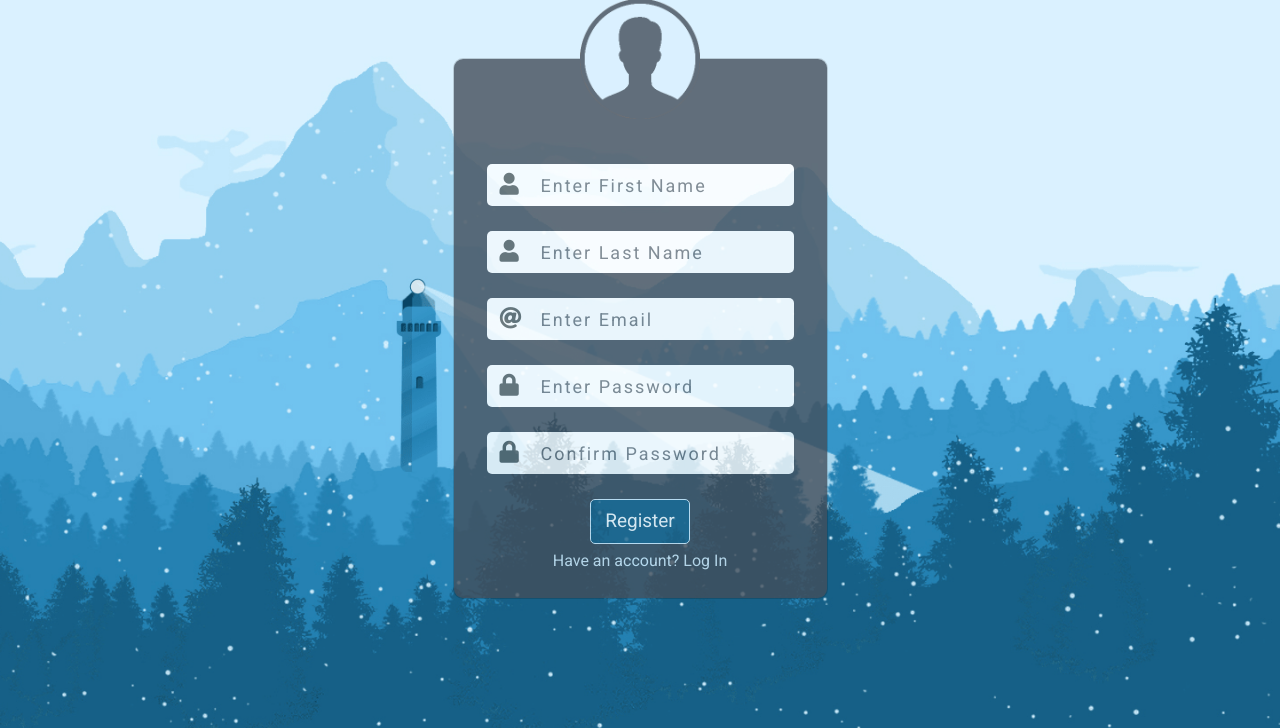
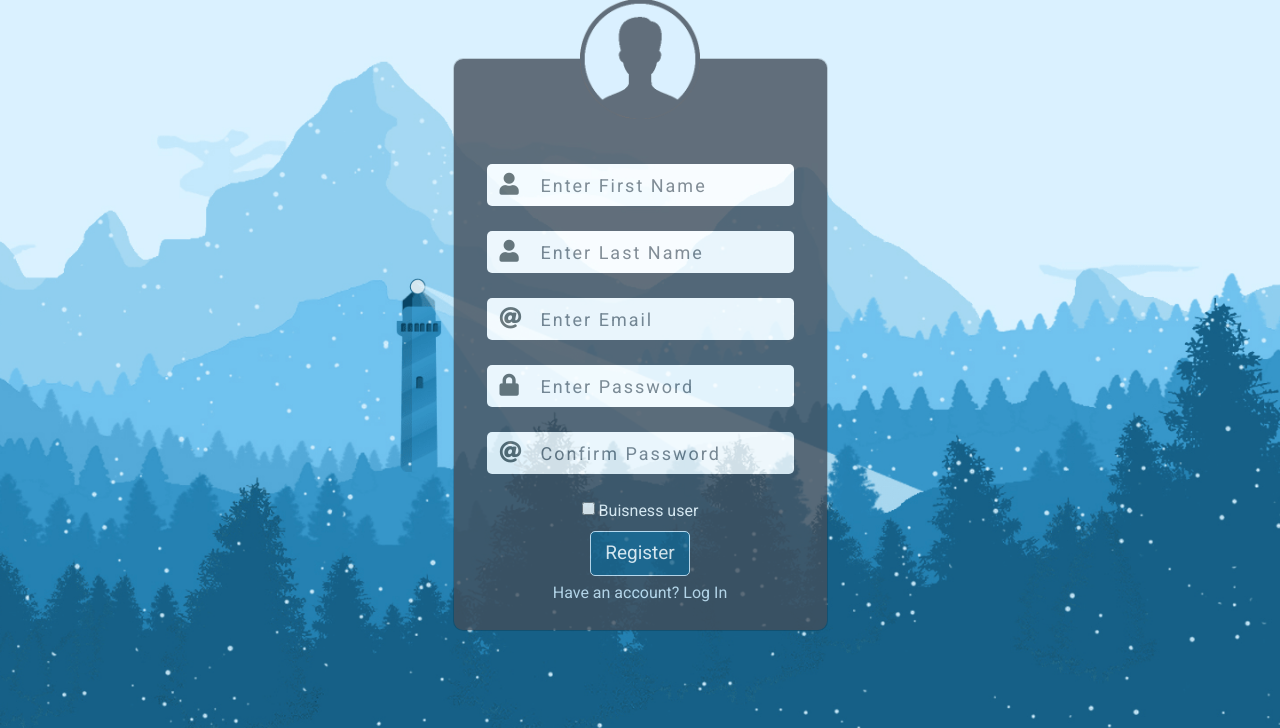
Before and after one commit to ColtonDavies1998/Capstone-Project, a PHP site: page /Capstone-Project/users/Register in a window 1280 px wide. Shown: the part 72-800 px from the top of the page. Run offline with PHP 8.4, Linux system fonts and the light colour scheme; some libraries are stand-ins or nearby versions.

Commit message:
added buisness users option to log in form

```diff
--- a/app/controllers/Users.php
+++ b/app/controllers/Users.php
@@ -20,6 +20,7 @@
                     'email'=> trim($_POST['email']),
                     'password' => trim($_POST['password']),
                     'confirm_password' => trim($_POST['confirm_password']),
+                    'buisness_user' => trim($_POST['buisnessUser']),
                     'first_name_error' => '',
                     'last_name_error' => '',
                     'email_error'=> '',
@@ -175,6 +176,11 @@
             $_SESSION['user_id'] = $user->User_Id;
             $_SESSION['user_email'] = $user->Email;
             $_SESSION['user_name'] = $user->User_First_Name . ' ' . $user->User_Last_Name;
+            if($user->Buisness_user = 1){
+                $_SESSION['user_account_type'] = true;
+            }else{
+                $_SESSION['user_account_type'] = false;
+            }
             redirect('pages/index');
         }
 
@@ -182,6 +188,7 @@
             unset($_SESSION['user_id']);
             unset($_SESSION['user_email']);
             unset($_SESSION['user_name']);
+            unset($_SESSION['user_account_type']);
             session_destroy();
             redirect('users/login');
         }
--- a/app/models/User.php
+++ b/app/models/User.php
@@ -9,7 +9,15 @@ class User{
 
     //Register User
     public function register($data){
-        $this->db->query('INSERT INTO users (User_First_Name, User_Last_Name, Dashboard_Calendar_Display, Dashboard_Projects_Display, Password, Email, buisness_user)
+        if($data['buisness_user'] == "Yes"){
+            //if the buisness user was checked then the user has a different account type
+            $buisnessUser = 1;
+        }else{
+            $buisnessUser = 0;
+        }
+
+
+        $this->db->query('INSERT INTO users (User_First_Name, User_Last_Name, Dashboard_Calendar_Display, Dashboard_Projects_Display, Password, Email, Buisness_user)
         VALUES(:firstName, :lastName, :dashboardCalendar, :dashboardProject, :password, :email, :buisnessUser)');
         //bind values
         $this->db->bind(':firstName', $data['first_name']);
@@ -18,7 +26,7 @@ class User{
         $this->db->bind(':dashboardProject', 0);
         $this->db->bind(':password', $data['password']);
         $this->db->bind(':email', $data['email']);
-        $this->db->bind(':buisnessUser', 0);
+        $this->db->bind(':buisnessUser', $buisnessUser);
 
         //call execute if you want to insert
         if($this->db->execute()){
--- a/app/views/users/Register.php
+++ b/app/views/users/Register.php
@@ -61,6 +61,13 @@
                     placeholder="Confirm Password" value="<?php echo $data['confirm_password']; ?>">
                     <div class="errorMsg" id="confirmPasswordError"><?php echo $data['confirm_password_error']; ?></div>
                 </div>
+                <div >
+
+                  <label class="checkboxLabel errorMsg" style="word-wrap:break-word"  for="buisnessUser">
+                    <input class="checkboxInput" type="checkbox" name="buisnessUser" value="Yes" /> Buisness user
+                  </label>
+
+                </div>
 
                 <input id="formButton"  type="submit" value="Register" class="btn btn-success" >
                 </div>
--- a/public/css/loginStyles.css
+++ b/public/css/loginStyles.css
@@ -86,3 +86,20 @@ body {
 .errorMsg{
 	color: white;
 }
+
+
+
+.checkboxLabel {
+	display: block;
+	padding-left: 15px;
+	text-indent: -15px;
+  }
+  .checkboxInput {
+	width: 13px;
+	height: 13px;
+	padding: 0;
+	margin:0;
+	position: relative;
+	top: -1px;
+	*overflow: hidden;
+  }
```
